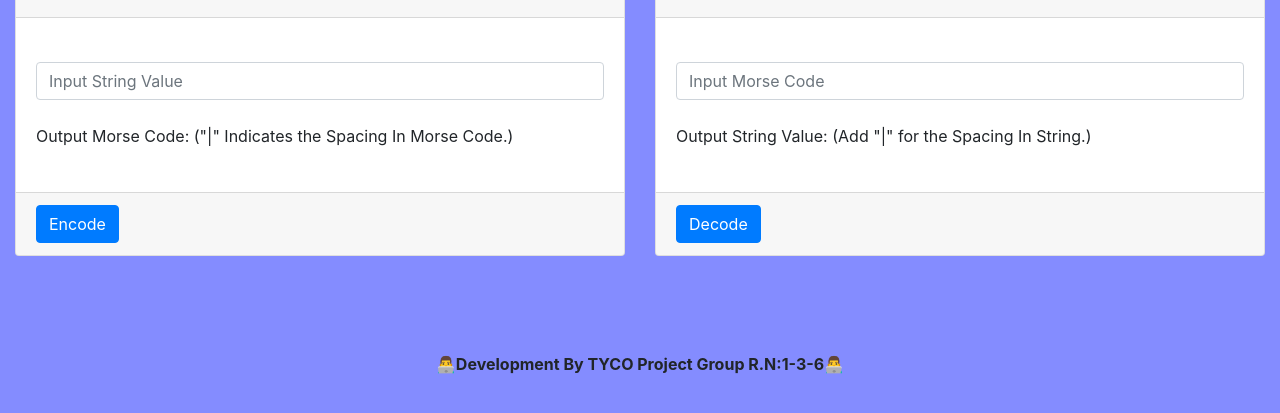
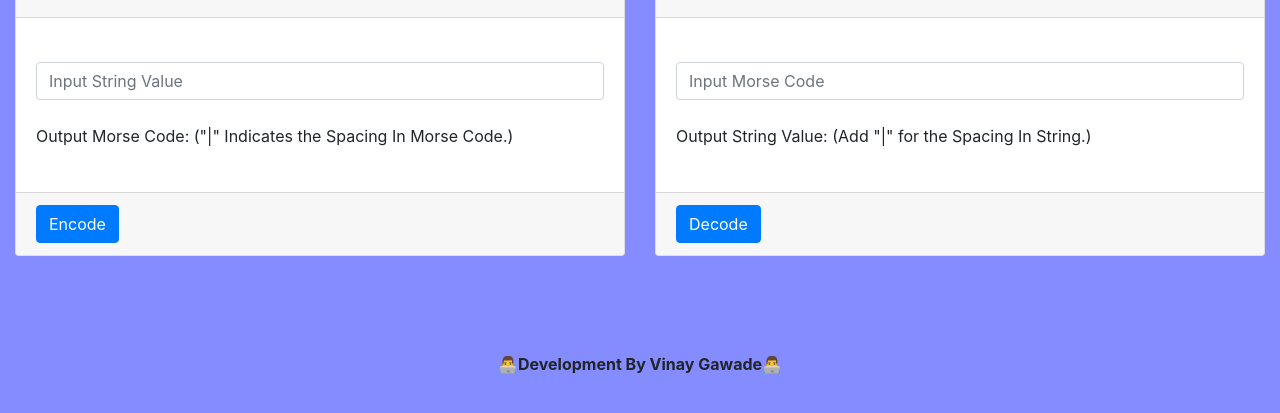
Before and after one commit to vinugawade/Morse_Code_Translator, a plain HTML site: page index.html in a window 1280 px wide. Shown: the part 203-616 px from the top of the page. Drawn offline with nearby package versions, Linux system fonts and the light colour scheme.

Commit message:
1st change

```diff
--- a/index.html
+++ b/index.html
@@ -58,7 +58,7 @@
     </main>
 
     <footer class="footer">
-        <p class="text-center p-5"><strong>👨‍💻Development By TYCO Project Group R.N:1-3-6👨‍💻</strong></p>
+        <p class="text-center p-5"><strong>👨‍💻Development By Vinay Gawade👨‍💻</strong></p>
     </footer>
 </body>
 <script type="text/javascript" src="Script.js" charset="utf-8"></script>
```
